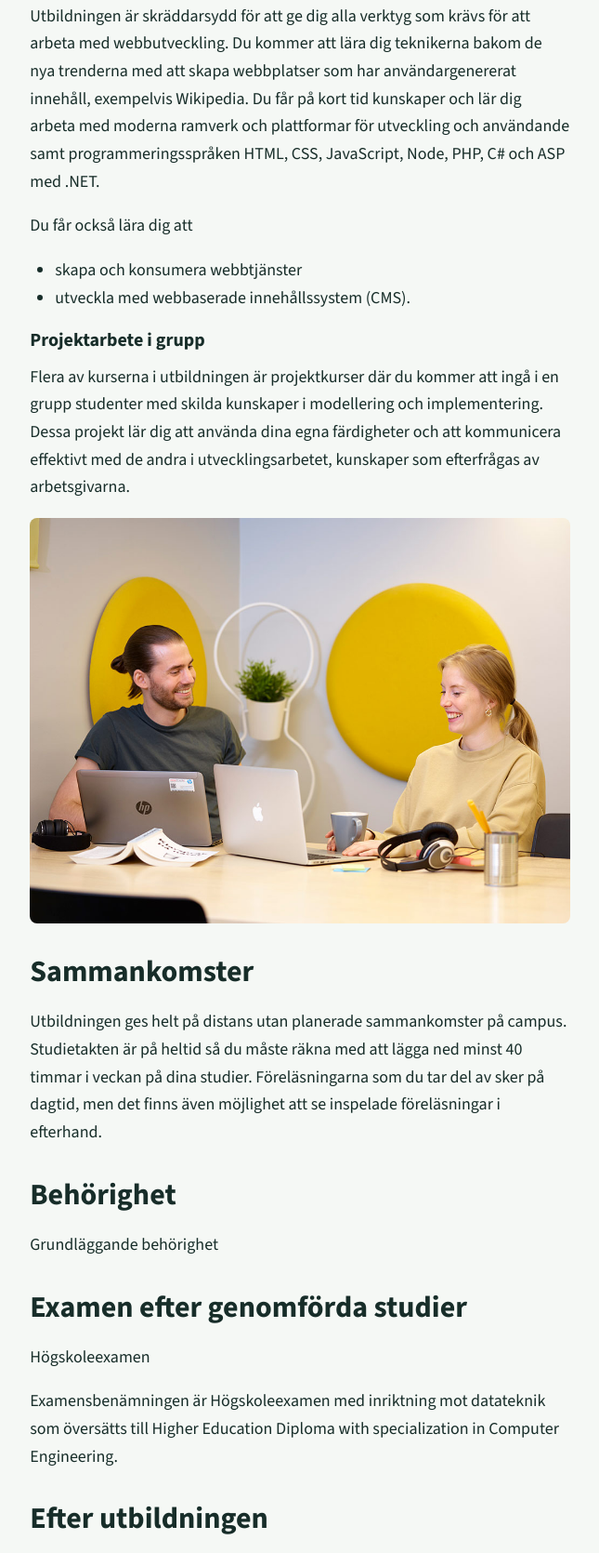
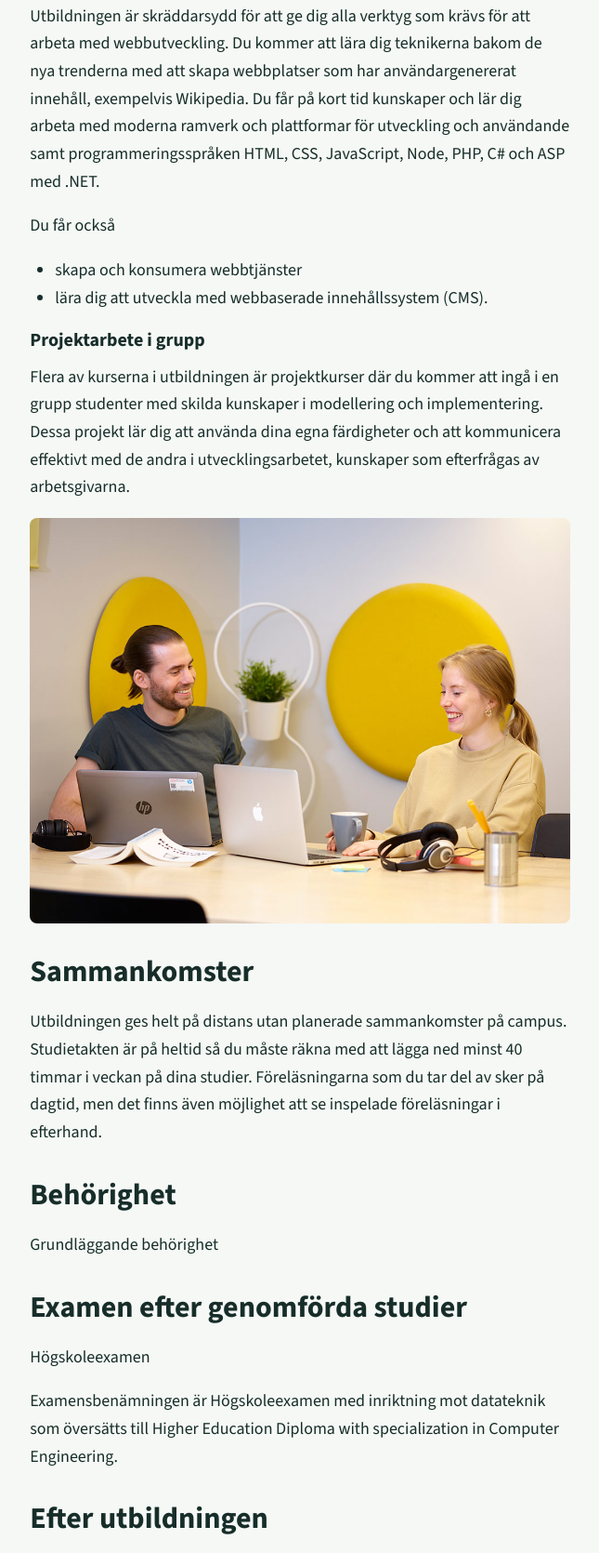
Before and after one commit to maida1991/dt068g_laboration2, a plain HTML site: page index.html in a window 1280 px wide. Shown: the part 1534-3204 px from the top of the page at 93% size, without its empty margins (317-962 px from the left). Drawn offline with nearby package versions, Linux system fonts and the light colour scheme.

Commit message:
ändrade text att den ska va samma

```diff
--- a/index.html
+++ b/index.html
@@ -26,10 +26,10 @@
       <section>
         <h2>Det här får du lära dig</h2>
         <p>Utbildningen är skräddarsydd för att ge dig alla verktyg som krävs för att arbeta med webbutveckling. Du kommer att lära dig teknikerna bakom de nya trenderna med att skapa webbplatser som har användargenererat innehåll, exempelvis Wikipedia. Du får på kort tid kunskaper och lär dig arbeta med moderna ramverk och plattformar för utveckling och användande samt programmeringsspråken HTML, CSS, JavaScript, Node, PHP, C# och ASP med .NET.</p>
-        <p>Du får också lära dig att</p>
+        <p>Du får också</p>
         <ul>
           <li>skapa och konsumera webbtjänster</li>
-          <li>utveckla med webbaserade innehållssystem (CMS).</li>
+          <li>lära dig att utveckla med webbaserade innehållssystem (CMS).</li>
         </ul>
         <h3>Projektarbete i grupp</h3>
         <p>Flera av kurserna i utbildningen är projektkurser där du kommer att ingå i en grupp studenter med skilda kunskaper i modellering och implementering. Dessa projekt lär dig att använda dina egna färdigheter och att kommunicera effektivt med de andra i utvecklingsarbetet, kunskaper som efterfrågas av arbetsgivarna.</p>
@@ -45,7 +45,7 @@
 </section>
       <section>
 <h2>Examen efter genomförda studier</h2>
-<p>Högskoleexamen</p><p>Examensbenämningen är Högskoleexamen med inriktning mot datateknik som översätts till Higher Education Diploma with specialization in Computer Engineering.</p>
+<p>Högskoleexamen</p><p>Examensbenämningen är Högskoleexamen med inriktning mot datateknik som översätts till <span lang="en">Higher Education Diploma with specialization in Computer Engineering</span>.</p>
 </section>
       <section>
         <h2>Efter utbildningen</h2>
@@ -53,7 +53,7 @@
         <blockquote><p>”Branschen bedöms växa med 20 procent närmsta åren och behovet av webbutvecklare är stort.”</p></blockquote>
         <figure>
           <img src="images/marie.jpg" alt="Porträtt av Marie Francesca Michl." width="1000" height="562" loading="lazy">
-          <blockquote><p>”Webbutveckling är den perfekta balansen mellan logik och kreativitet”</p></blockquote>
+          <blockquote><p>”Webbutveckling är den perfekta balansen mellan logik och kreativitet”.</p></blockquote>
           <figcaption>Marie Francesca Michl</figcaption>
         </figure>
       </section>
```
Also changed, not shown: 1 other file.
